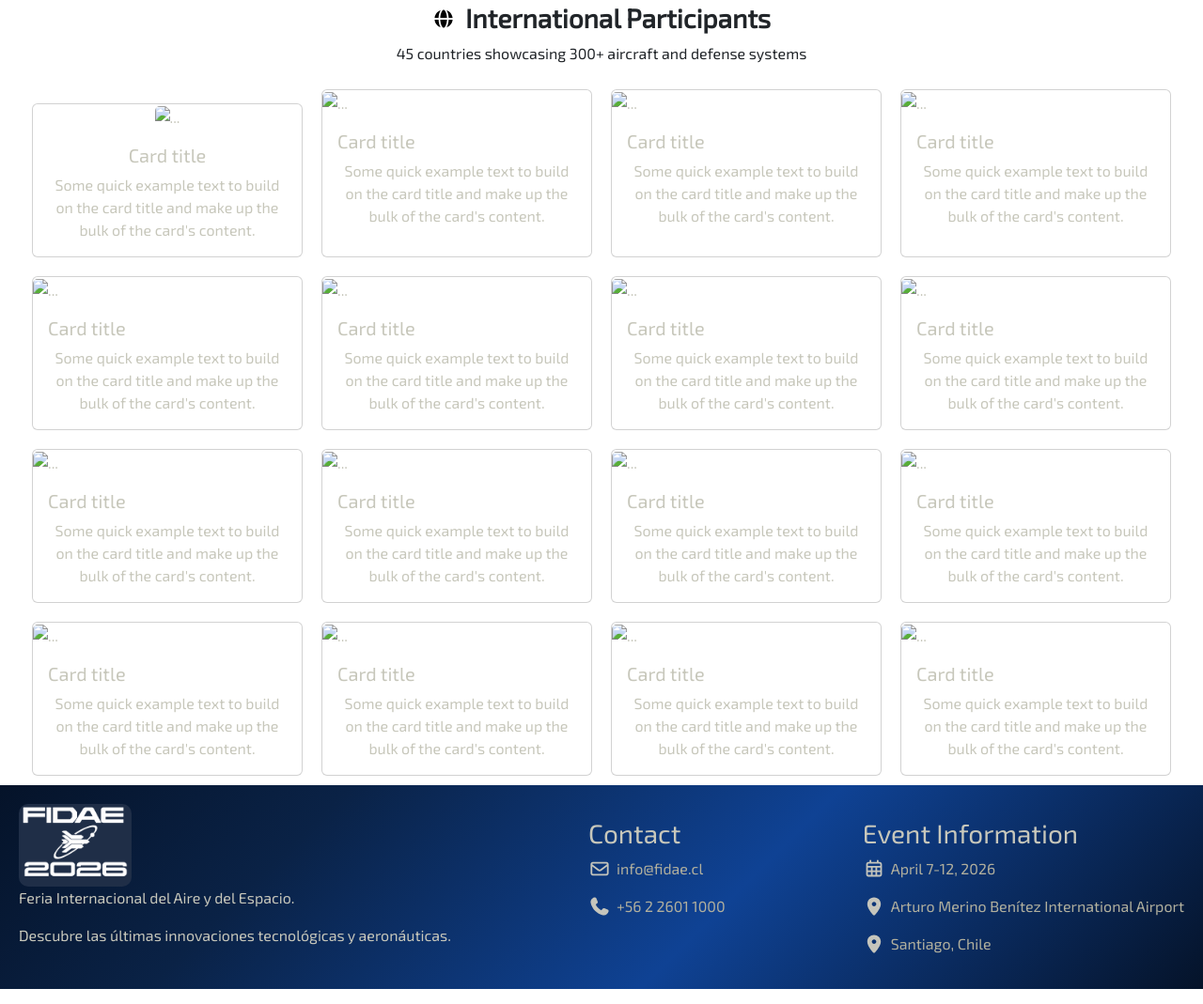
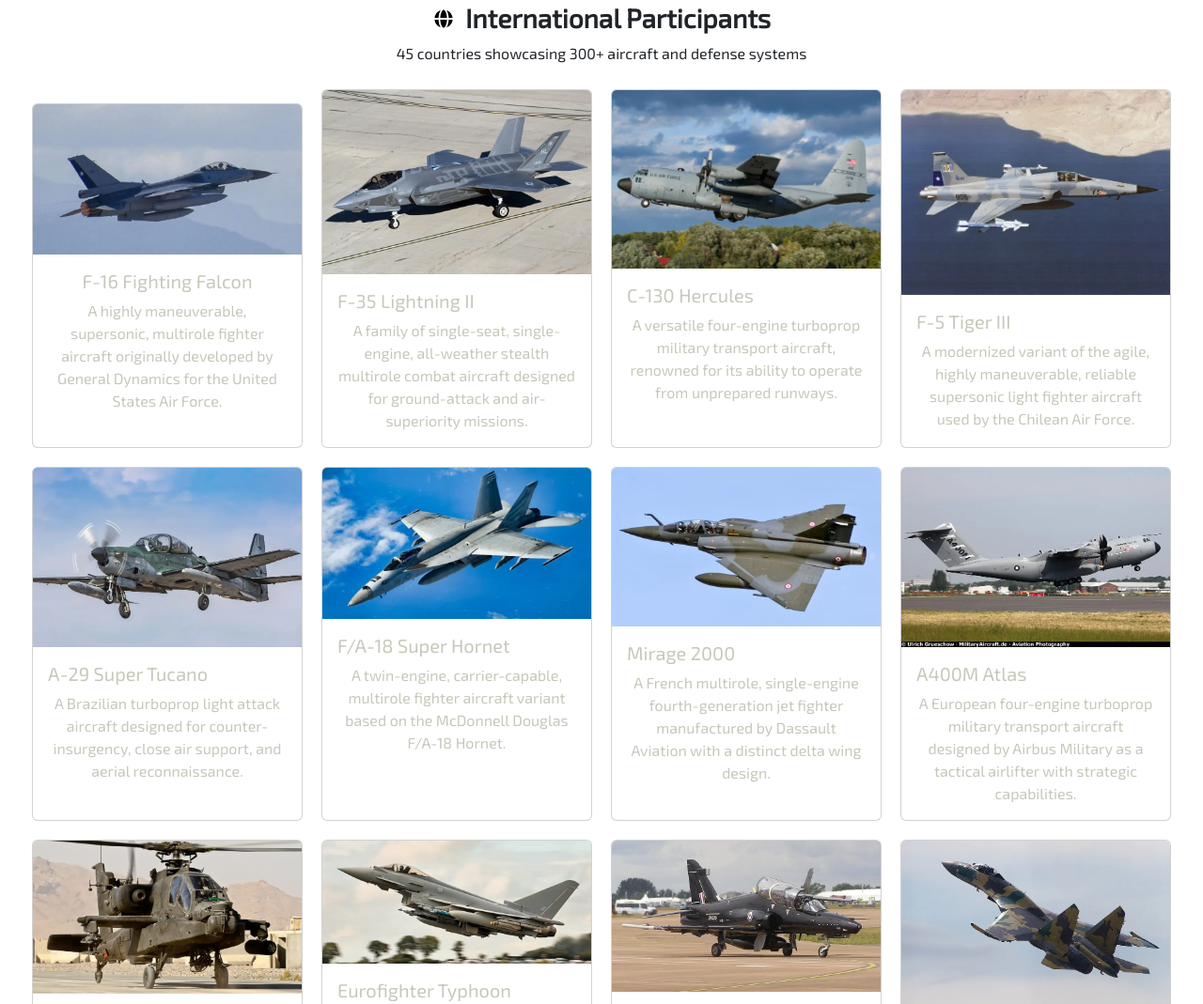
Before and after one commit to BatuCode0507/Trabajo-Final-Dise-o-Interfaces, a website: page root/pages/Excibitions.html in a window 1280 px wide. Shown: the part 314-1383 px from the top of the page at 94% size. Drawn offline with nearby package versions, Linux system fonts and the light colour scheme.

Commit message:
Sección cards casi terminadas

```diff
--- a/root/pages/Excibitions.html
+++ b/root/pages/Excibitions.html
@@ -36,148 +36,147 @@
                 <p>45 countries showcasing 300+ aircraft and defense systems</p>
             </div>
             <div class="container-cards-excibitions">
-                <!-- Targetas -->
                 <div class="card" style="width: 18rem;">
-                    <a href="#">
-                        <img src="..." class="card-img-top" alt="...">
+                    <a href="https://en.wikipedia.org/wiki/General_Dynamics_F-16_Fighting_Falcon" target="_blank" rel="noopener noreferrer">
+                        <img src="../assets/f16.png" class="card-img-top" alt="f-16 photo">
                         <div class="card-body">
-                            <h5 class="card-title">Card title</h5>
-                            <p class="card-text">Some quick example text to build on the card title and make up the bulk of the card's content.</p>
+                            <h5 class="card-title">F-16 Fighting Falcon</h5>
+                            <p class="card-text">A highly maneuverable, supersonic, multirole fighter aircraft originally developed by General Dynamics for the United States Air Force.</p>
                         </div>
                     </a>
                 </div>
                 <div class="card" style="width: 18rem;">
-                    <a href="#">
-                        <img src="..." class="card-img-top" alt="...">
+                    <a href="https://en.wikipedia.org/wiki/Lockheed_Martin_F-35_Lightning_II" target="_blank" rel="noopener noreferrer">
+                        <img src="../assets/f35.png" class="card-img-top" alt="f-35 photo">
                         <div class="card-body">
-                            <h5 class="card-title">Card title</h5>
-                            <p class="card-text">Some quick example text to build on the card title and make up the bulk of the card's content.</p>
+                            <h5 class="card-title">F-35 Lightning II</h5>
+                            <p class="card-text">A family of single-seat, single-engine, all-weather stealth multirole combat aircraft designed for ground-attack and air-superiority missions.</p>
                         </div>
                     </a>
                 </div>
                 <div class="card" style="width: 18rem;">
-                    <a href="#">
-                        <img src="..." class="card-img-top" alt="...">
+                    <a href="https://en.wikipedia.org/wiki/Lockheed_C-130_Hercules" target="_blank" rel="noopener noreferrer">
+                        <img src="../assets/c130.png" class="card-img-top" alt="C-130 photo">
                         <div class="card-body">
-                            <h5 class="card-title">Card title</h5>
-                            <p class="card-text">Some quick example text to build on the card title and make up the bulk of the card's content.</p>
+                            <h5 class="card-title">C-130 Hercules</h5>
+                            <p class="card-text">A versatile four-engine turboprop military transport aircraft, renowned for its ability to operate from unprepared runways.</p>
                         </div>
                     </a>
                 </div>
                 <div class="card" style="width: 18rem;">
-                    <a href="#">
-                        <img src="..." class="card-img-top" alt="...">
+                    <a href="https://en.wikipedia.org/wiki/Northrop_F-5" target="_blank" rel="noopener noreferrer">
+                        <img src="../assets/f5.png" class="card-img-top" alt="F5 photo">
                         <div class="card-body">
-                            <h5 class="card-title">Card title</h5>
-                            <p class="card-text">Some quick example text to build on the card title and make up the bulk of the card's content.</p>
+                            <h5 class="card-title">F-5 Tiger III</h5>
+                            <p class="card-text">A modernized variant of the agile, highly maneuverable, reliable supersonic light fighter aircraft used by the Chilean Air Force.</p>
                         </div>
                     </a>
                 </div>
                 <div class="card" style="width: 18rem;">
-                    <a href="#">
-                        <img src="..." class="card-img-top" alt="...">
+                    <a href="https://en.wikipedia.org/wiki/Embraer_EMB_314_Super_Tucano" target="_blank" rel="noopener noreferrer">
+                        <img src="../assets/a29.png" class="card-img-top" alt="A-29 photo">
                         <div class="card-body">
-                            <h5 class="card-title">Card title</h5>
-                            <p class="card-text">Some quick example text to build on the card title and make up the bulk of the card's content.</p>
+                            <h5 class="card-title">A-29 Super Tucano</h5>
+                            <p class="card-text">A Brazilian turboprop light attack aircraft designed for counter-insurgency, close air support, and aerial reconnaissance.</p>
                         </div>
                     </a>
                 </div>
                 <div class="card" style="width: 18rem;">
-                    <a href="#">
-                        <img src="..." class="card-img-top" alt="...">
+                    <a href="https://en.wikipedia.org/wiki/Boeing_F/A-18E/F_Super_Hornet" target="_blank" rel="noopener noreferrer">
+                        <img src="../assets/f-a18.png" class="card-img-top" alt="F/A 18 photo">
                         <div class="card-body">
-                            <h5 class="card-title">Card title</h5>
-                            <p class="card-text">Some quick example text to build on the card title and make up the bulk of the card's content.</p>
+                            <h5 class="card-title">F/A-18 Super Hornet</h5>
+                            <p class="card-text">A twin-engine, carrier-capable, multirole fighter aircraft variant based on the McDonnell Douglas F/A-18 Hornet.</p>
                         </div>
                     </a>
                 </div>
                 <div class="card" style="width: 18rem;">
-                    <a href="#">
-                        <img src="..." class="card-img-top" alt="...">
+                    <a href="https://en.wikipedia.org/wiki/Dassault_Mirage_2000" target="_blank" rel="noopener noreferrer">
+                        <img src="../assets/mirage-2000.png" class="card-img-top" alt="Mirage 2000 photo">
                         <div class="card-body">
-                            <h5 class="card-title">Card title</h5>
-                            <p class="card-text">Some quick example text to build on the card title and make up the bulk of the card's content.</p>
+                            <h5 class="card-title">Mirage 2000</h5>
+                            <p class="card-text">A French multirole, single-engine fourth-generation jet fighter manufactured by Dassault Aviation with a distinct delta wing design.</p>
                         </div>
                     </a>
                 </div>
                 <div class="card" style="width: 18rem;">
-                    <a href="#">
-                        <img src="..." class="card-img-top" alt="...">
+                    <a href="https://en.wikipedia.org/wiki/Airbus_A400M_Atlas" target="_blank" rel="noopener noreferrer">
+                        <img src="../assets/a400.png" class="card-img-top" alt="A400M photo">
                         <div class="card-body">
-                            <h5 class="card-title">Card title</h5>
-                            <p class="card-text">Some quick example text to build on the card title and make up the bulk of the card's content.</p>
+                            <h5 class="card-title">A400M Atlas</h5>
+                            <p class="card-text">A European four-engine turboprop military transport aircraft designed by Airbus Military as a tactical airlifter with strategic capabilities.</p>
                         </div>
                     </a>
                 </div>
                 <div class="card" style="width: 18rem;">
-                    <a href="#">
-                        <img src="..." class="card-img-top" alt="...">
+                    <a href="https://en.wikipedia.org/wiki/Boeing_AH-64_Apache" target="_blank" rel="noopener noreferrer">
+                        <img src="../assets/apache.png" class="card-img-top" alt="Apache photo">
                         <div class="card-body">
-                            <h5 class="card-title">Card title</h5>
-                            <p class="card-text">Some quick example text to build on the card title and make up the bulk of the card's content.</p>
+                            <h5 class="card-title">AH-64 Apache</h5>
+                            <p class="card-text">An American twin-turboshaft attack helicopter with a tailwheel-type landing gear arrangement and a tandem cockpit for a two-man crew.</p>
                         </div>
                     </a>
                 </div>
                 <div class="card" style="width: 18rem;">
-                    <a href="#">
-                        <img src="..." class="card-img-top" alt="...">
+                    <a href="https://en.wikipedia.org/wiki/Eurofighter_Typhoon" target="_blank" rel="noopener noreferrer">
+                        <img src="../assets/Eurofighter.png" class="card-img-top" alt="Eurofighter photo">
                         <div class="card-body">
-                            <h5 class="card-title">Card title</h5>
-                            <p class="card-text">Some quick example text to build on the card title and make up the bulk of the card's content.</p>
+                            <h5 class="card-title">Eurofighter Typhoon</h5>
+                            <p class="card-text">A European multinational twin-engine, canard delta wing, multirole fighter, originally designed as an air superiority fighter.</p>
                         </div>
                     </a>
                 </div>
                 <div class="card" style="width: 18rem;">
-                    <a href="#">
-                        <img src="..." class="card-img-top" alt="...">
+                    <a href="https://en.wikipedia.org/wiki/BAE_Systems_Hawk" target="_blank" rel="noopener noreferrer">
+                        <img src="../assets/t2.png" class="card-img-top" alt="T2 photo">
                         <div class="card-body">
-                            <h5 class="card-title">Card title</h5>
-                            <p class="card-text">Some quick example text to build on the card title and make up the bulk of the card's content.</p>
+                            <h5 class="card-title">T2 Hawk</h5>
+                            <p class="card-text">A British single-engine, jet-powered advanced trainer aircraft, widely used for training and as a low-cost combat aircraft.</p>
                         </div>
                     </a>
                 </div>
                 <div class="card" style="width: 18rem;">
-                    <a href="#">
-                        <img src="..." class="card-img-top" alt="...">
+                    <a href="https://en.wikipedia.org/wiki/Sukhoi_Su-35" target="_blank" rel="noopener noreferrer">
+                        <img src="../assets/su35.png" class="card-img-top" alt="SU-35 photo">
                         <div class="card-body">
-                            <h5 class="card-title">Card title</h5>
-                            <p class="card-text">Some quick example text to build on the card title and make up the bulk of the card's content.</p>
+                            <h5 class="card-title">Sukhoi SU-35</h5>
+                            <p class="card-text">A Russian twin-engine, highly maneuverable air superiority fighter, designed as an advanced upgrade to the Su-27.</p>
                         </div>
                     </a>
                 </div>
                 <div class="card" style="width: 18rem;">
-                    <a href="#">
-                        <img src="..." class="card-img-top" alt="...">
+                    <a href="https://en.wikipedia.org/wiki/Mikoyan_MiG-29" target="_blank" rel="noopener noreferrer">
+                        <img src="../assets/mig29.png" class="card-img-top" alt="MIG-29 photo">
                         <div class="card-body">
-                            <h5 class="card-title">Card title</h5>
-                            <p class="card-text">Some quick example text to build on the card title and make up the bulk of the card's content.</p>
+                            <h5 class="card-title">MiG-29 Fulcrum</h5>
+                            <p class="card-text">A twin-engine jet fighter aircraft designed in the Soviet Union specifically for the air superiority role.</p>
                         </div>
                     </a>
                 </div>
                 <div class="card" style="width: 18rem;">
-                    <a href="#">
-                        <img src="..." class="card-img-top" alt="...">
+                    <a href="https://en.wikipedia.org/wiki/Kamov_Ka-50#Ka-52" target="_blank" rel="noopener noreferrer">
+                        <img src="../assets/ka-52.png" class="card-img-top" alt="KA-52 photo">
                         <div class="card-body">
-                            <h5 class="card-title">Card title</h5>
-                            <p class="card-text">Some quick example text to build on the card title and make up the bulk of the card's content.</p>
+                            <h5 class="card-title">KA-52 Alligator</h5>
+                            <p class="card-text">A highly maneuverable Russian attack helicopter featuring a distinctive coaxial rotor system and a side-by-side cockpit.</p>
                         </div>
                     </a>
                 </div>
                 <div class="card" style="width: 18rem;">
-                    <a href="#">
-                        <img src="..." class="card-img-top" alt="...">
+                    <a href="https://en.wikipedia.org/wiki/Saab_JAS_39_Gripen" target="_blank" rel="noopener noreferrer">
+                        <img src="../assets/gripen.png" class="card-img-top" alt="Gripen photo">
                         <div class="card-body">
-                            <h5 class="card-title">Card title</h5>
-                            <p class="card-text">Some quick example text to build on the card title and make up the bulk of the card's content.</p>
+                            <h5 class="card-title">Saab JAS 39 Gripen</h5>
+                            <p class="card-text">A Swedish light single-engine multirole fighter aircraft manufactured by the aerospace company Saab AB.</p>
                         </div>
                     </a>
                 </div>
                 <div class="card" style="width: 18rem;">
-                    <a href="#">
-                        <img src="..." class="card-img-top" alt="...">
+                    <a href="https://en.wikipedia.org/wiki/Embraer_C-390_Millennium" target="_blank" rel="noopener noreferrer">
+                        <img src="../assets/390.png" class="card-img-top" alt="KC-390 photo">
                         <div class="card-body">
-                            <h5 class="card-title">Card title</h5>
-                            <p class="card-text">Some quick example text to build on the card title and make up the bulk of the card's content.</p>
+                            <h5 class="card-title">Embraer KC-390 Millennium</h5>
+                            <p class="card-text">A medium-size, twin-engine, jet-powered military transport aircraft produced by the Brazilian aerospace manufacturer Embraer.</p>
                         </div>
                     </a>
                 </div>
--- a/root/style/style.css
+++ b/root/style/style.css
@@ -453,6 +453,10 @@
     gap: 20px;             /* Separación uniforme tanto horizontal como vertical entre tarjetas */
 }
 
+.container-cards-excibitions.card a {
+    font-style: none;
+}
+
 /*
     --------------------------------------------------
     Sección del calendar
```
Also changed, not shown: root/assets/390.png (added), root/assets/Eurofighter.png (added), root/assets/a29.png (added), root/assets/a400.png (added), root/assets/apache.png (added), root/assets/c130.png (added), root/assets/f-a18.png (added), root/assets/f16.png (added), root/assets/f35.png (added), root/assets/f5.png (added), root/assets/gripen.png (added), root/assets/ka-52.png (added), root/assets/mig29.png (added), root/assets/mirage-2000.png (added), 2 more files.
